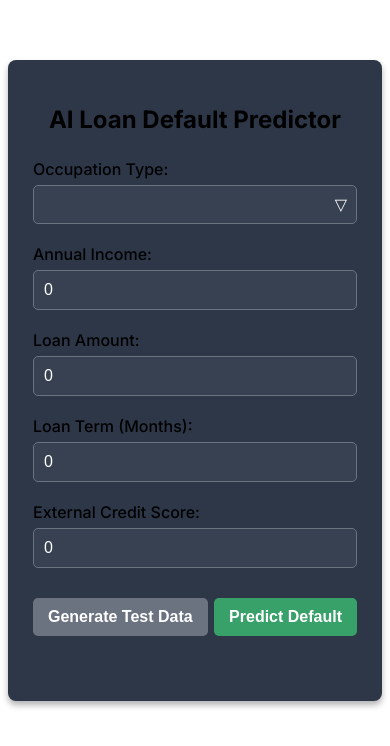
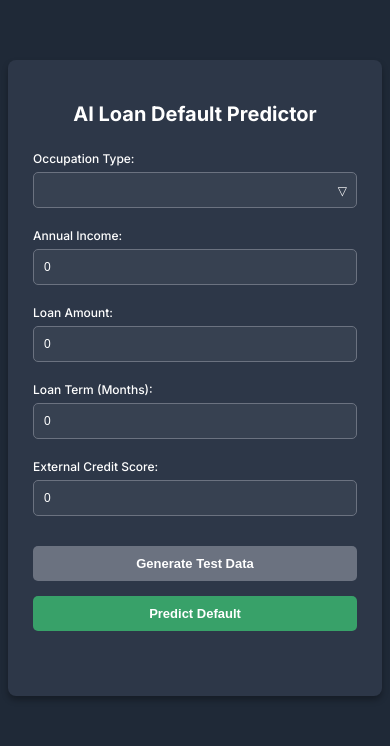
Before and after one commit to ognjenmedic/ai-loan-default-predictor, an Angular app in the folder frontend-angular/loan-predictor/: page / in a window 390 px wide. Shown: the top 746 px of the page. Built offline with nearby package versions, Linux system fonts and the light colour scheme.

Commit message:
updated font sizes

```diff
--- a/frontend-angular/loan-predictor/src/app/loan-application-form/loan-application-form.component.css
+++ b/frontend-angular/loan-predictor/src/app/loan-application-form/loan-application-form.component.css
@@ -14,7 +14,7 @@ body {
 }
 
 .ai-loan-title {
-  font-size: 24px;
+  font-size: 20px;
   font-weight: bold;
   text-align: center;
   margin-bottom: 25px;
@@ -43,7 +43,7 @@ body {
 /* Custom left-aligned dropdown arrow */
 .custom-select-wrapper::before {
   content: "▽"; /* Unicode for dropdown arrow */
-  font-size: 16px;
+  font-size: 12px;
   color: #ffffff;
   position: absolute;
   right: 10px; /* Moves arrow to the left */
@@ -55,7 +55,7 @@ body {
 select {
   width: 100%;
   padding: 10px;
-  font-size: 16px;
+  font-size: 12px;
   background-color: #374151;
   color: #ffffff;
   border: 1px solid #4a5568;
@@ -67,7 +67,7 @@ select {
 }
 
 label {
-  font-size: 16px;
+  font-size: 12px;
   display: block;
   margin-bottom: 6px;
   font-weight: 500;
@@ -78,7 +78,7 @@ select {
   /* width: 100%; */
   max-width: 100%;
   padding: 10px;
-  font-size: 16px;
+  font-size: 12px;
   background-color: #374151;
   color: #ffffff;
   border: 1px solid #6b7280;
@@ -100,7 +100,7 @@ select:focus {
 
 .btn-primary {
   padding: 10px 15px;
-  font-size: 16px;
+  font-size: 13px;
   font-weight: bold;
   border-radius: 5px;
   cursor: pointer;
@@ -118,7 +118,7 @@ select:focus {
 
 .btn-secondary {
   padding: 10px 15px;
-  font-size: 16px;
+  font-size: 13px;
   font-weight: bold;
   border-radius: 5px;
   cursor: pointer;
@@ -156,3 +156,20 @@ select:focus {
   color: #388e3c; /* Green for Low Risk */
   font-weight: bold;
 }
+
+@media (max-width: 767px) {
+  .ai-loan-buttons {
+    display: flex;
+    flex-direction: column;
+    gap: 15px; /* Adds spacing between buttons */
+    align-items: center; /* Centers buttons */
+    margin-top: 30px;
+    margin-bottom: 40px;
+  }
+
+  .btn-primary,
+  .btn-secondary {
+    width: 100%; /* Make buttons full width */
+    text-align: center;
+  }
+}
--- a/frontend-angular/loan-predictor/src/styles.css
+++ b/frontend-angular/loan-predictor/src/styles.css
@@ -6,5 +6,8 @@
 }
 
 body {
+  background-color: #1f2937;
   font-family: "Inter", sans-serif;
+  color: #ffffff;
+  height: 100vh;
 }
```
